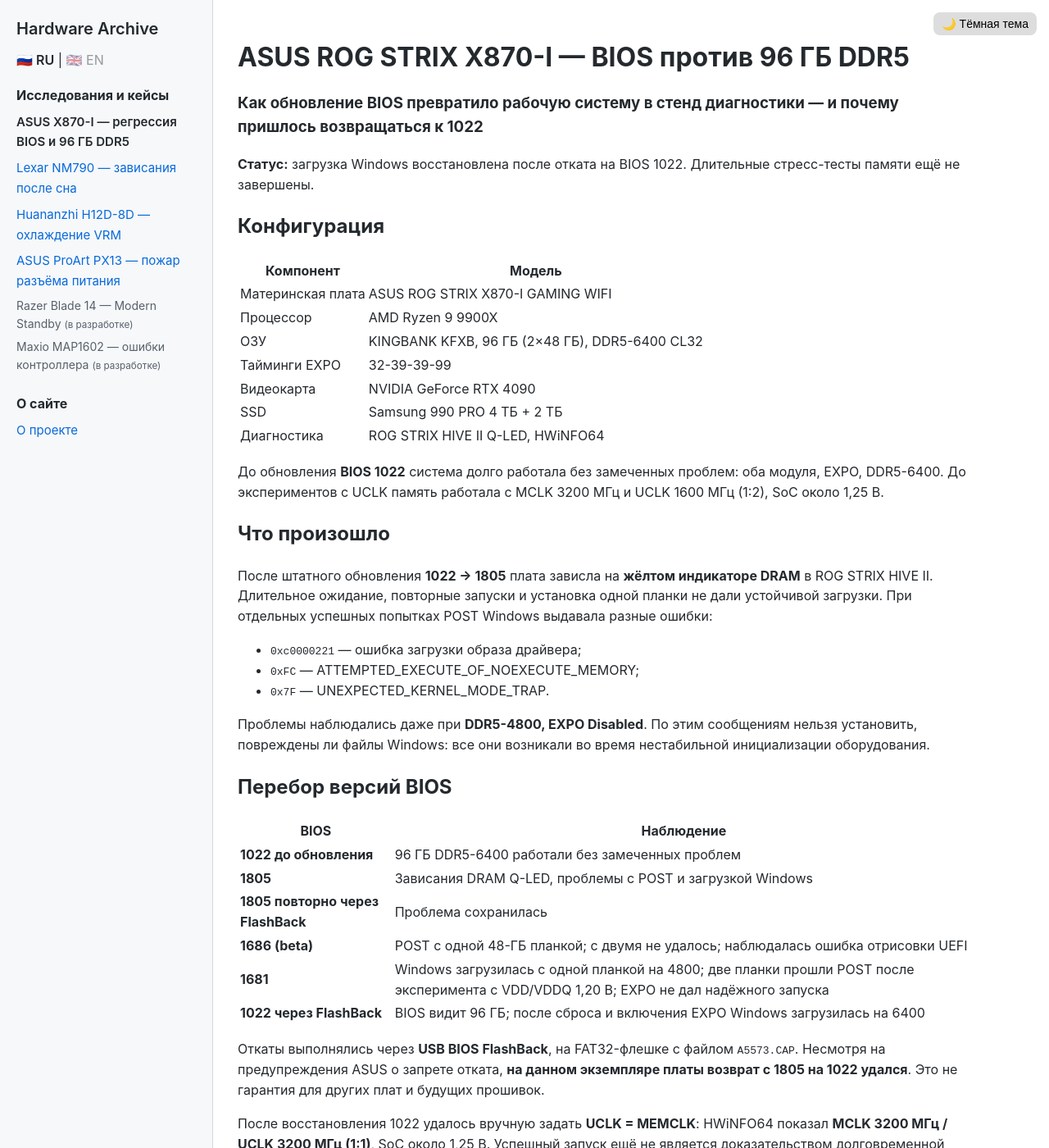
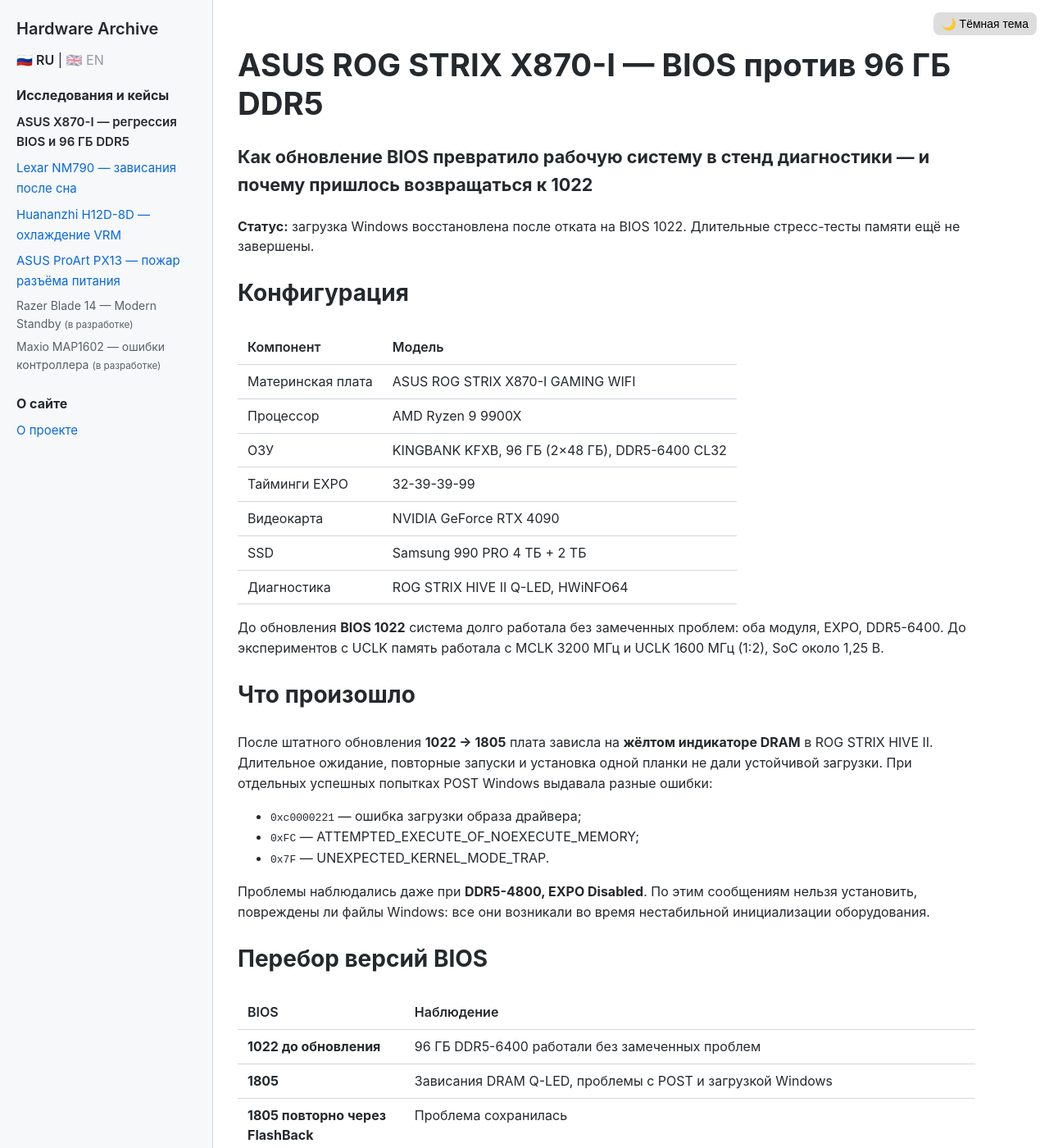
Before and after one commit to ieya100/ieya100.github.io, a Jekyll site: the page built from cases/asus-x870-i-ddr5-bios-regression.md, in a window 1280 px wide and 1400 px high. Shown: the whole window at 82% size. Built offline with Jekyll 4.4.1, drawn with Linux system fonts in a browser that asks for light colours; our own code applies the rules of GitHub Pages for plain Markdown files; comment, search, counter and statistics services are not loaded.

Commit message:
Fix page heading overflow and responsive case tables

```diff
--- a/_layouts/default.html
+++ b/_layouts/default.html
@@ -88,8 +88,15 @@
       height: auto;
     }
 
-    .content pre { overflow-x: auto; }
-    .content h1 { line-height: 1.2; overflow-wrap: anywhere; }
+    .content { min-width: 0; overflow-wrap: break-word; }
+    .content pre { max-width: 100%; overflow-x: auto; }
+    .content h1 { font-size: clamp(1.7rem, 3vw, 2.5rem); line-height: 1.22; overflow-wrap: anywhere; }
+    .content h2 { font-size: clamp(1.35rem, 2.2vw, 1.75rem); overflow-wrap: anywhere; }
+    .content h3 { font-size: clamp(1.1rem, 1.7vw, 1.35rem); overflow-wrap: anywhere; }
+    .content table { display: block; max-width: 100%; overflow-x: auto; border-collapse: collapse; }
+    .content th, .content td { padding: 8px 12px; border-bottom: 1px solid #d0d7de; text-align: left; vertical-align: top; }
+    .content th { font-weight: 600; }
+    .dark-mode .content th, .dark-mode .content td { border-bottom-color: #30363d; }
 
     .theme-toggle {
       position: fixed;
```
